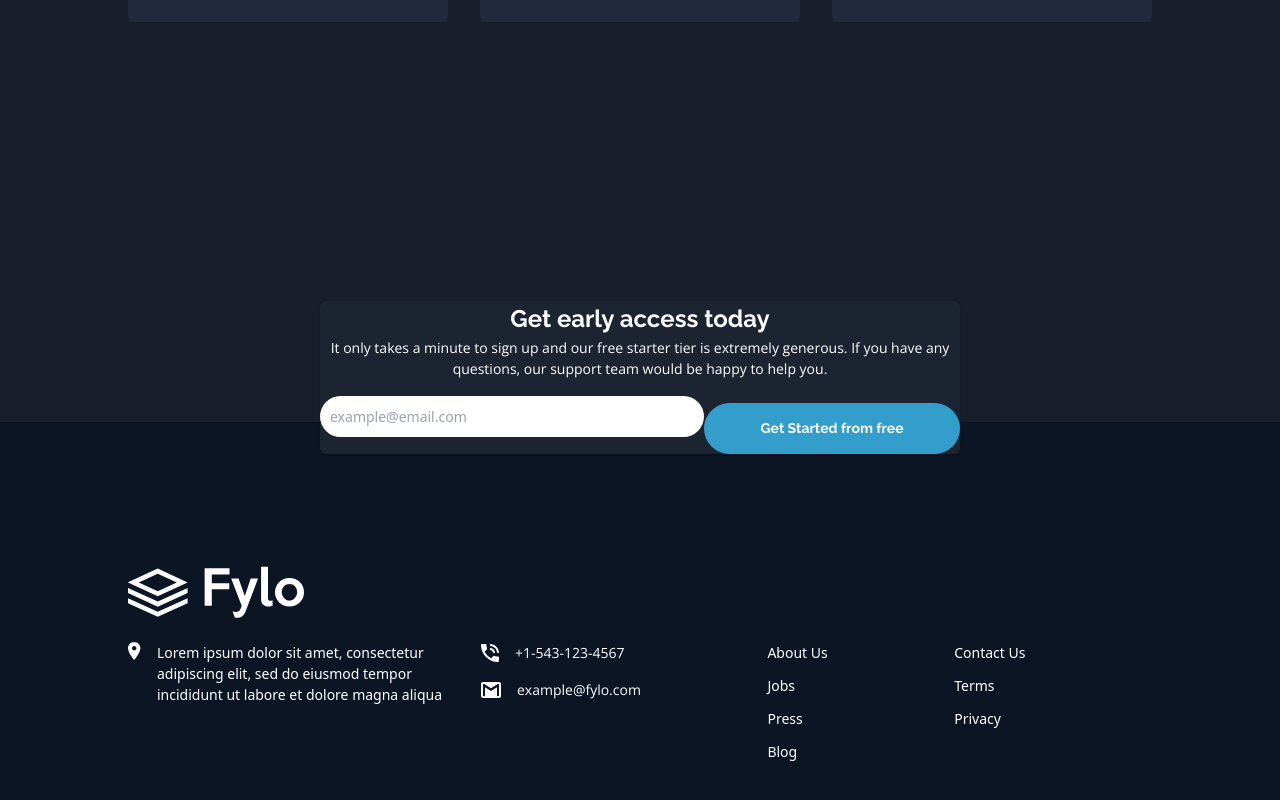
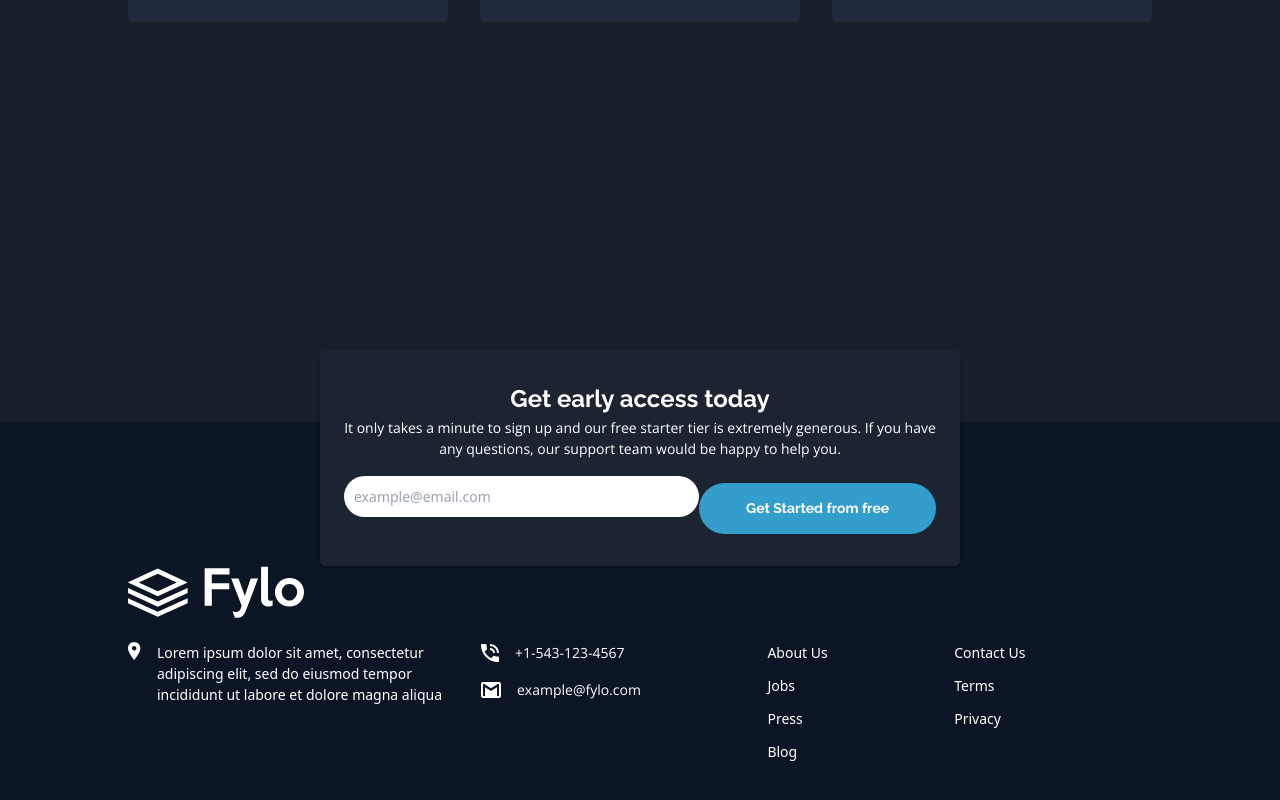
Before and after one commit to Sheriff-Oladimeji/flyo-dark-theme-landing-page, a React (Vite) app: page / in a window 1280 px wide. Shown: the part 1992-2792 px from the top of the page. Built offline with nearby package versions, Linux system fonts and the light colour scheme.

Commit message:
feat add cta section

```diff
--- a/src/App.jsx
+++ b/src/App.jsx
@@ -16,7 +16,6 @@ const App = () => {
       <Services />
       <Business/>
       <Testimonials/>
-
       <CTA/>
       <Footer/>
 
--- a/src/components/CTA.jsx
+++ b/src/components/CTA.jsx
@@ -3,7 +3,7 @@ import Button from "./Button";
 const CTA = () => {
   return (
 <article className="bg-DarkBlueMain w-full relative flex justify-center">
-    <div className="text-White bg-DarkBlueIntro w-[90%] md:w-[50%] mx-auto shadow rounded-[6px] absolute -bottom-8">
+    <div className="text-White bg-DarkBlueIntro w-[90%] md:w-[50%] mx-auto shadow rounded-[6px] absolute -bottom-36 py-12 md:py-8 px-6">
       <div>
         <h2 className="text-center text-[1.5rem] font-bold font-heading">Get early access today</h2>
         <p className="font-normal text-center font-body">
```
